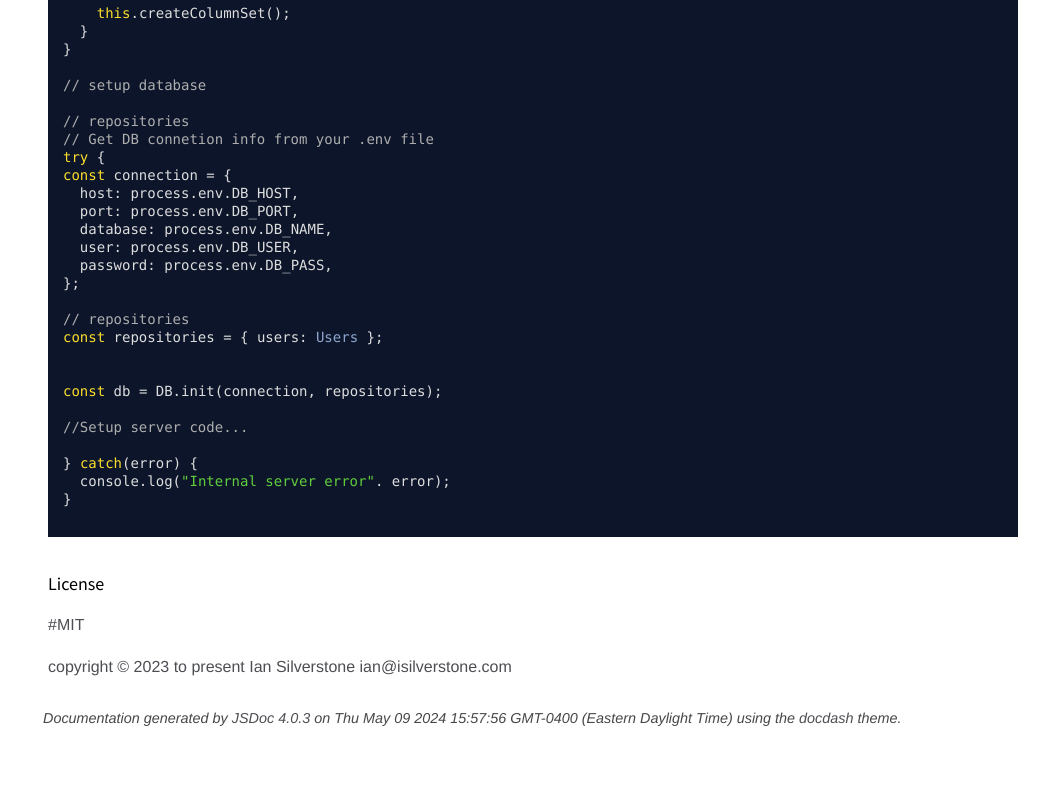
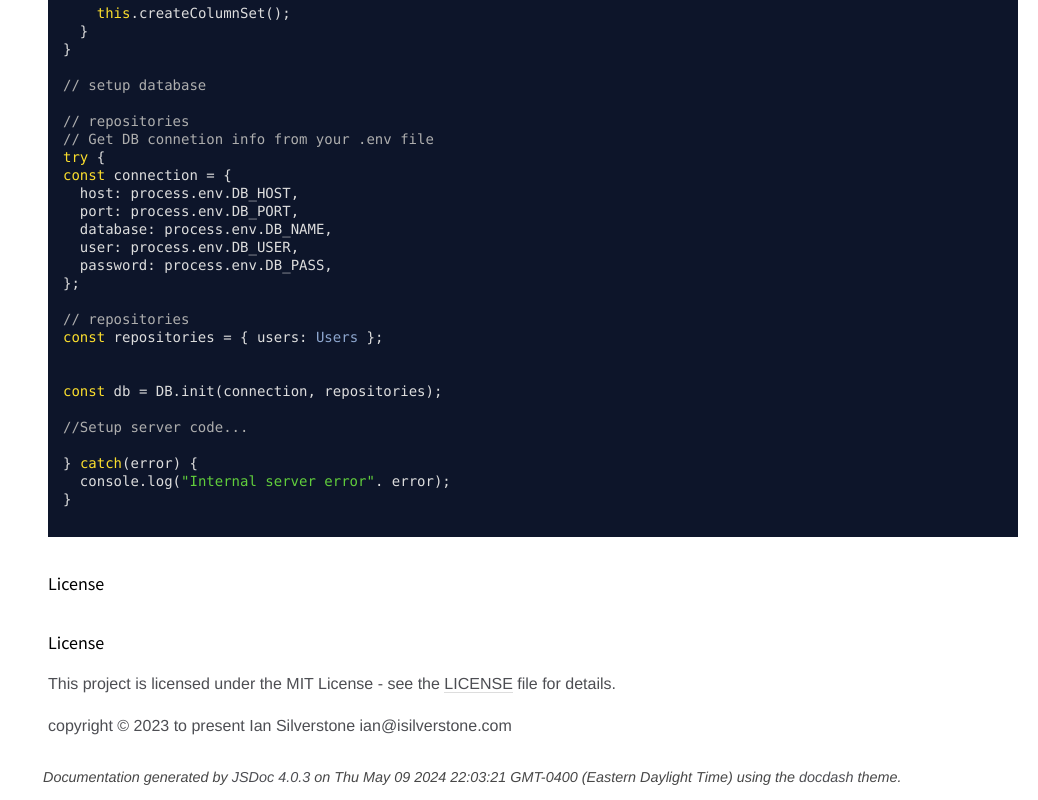
Before and after one commit to silverstone-i/nap-db, a website: page docs/index.html in a window 1280 px wide. Shown: the part 1485-2285 px from the top of the page, without its empty margins (242-1280 px from the left). Before the commit the page ends 2226 px from the top, so only its background shows below. Drawn offline with Linux system fonts and the light colour scheme.

Commit message:
chore: Update npm dependencies and remove unused jsdoc-baseline package

```diff
--- a/docs/index.html
+++ b/docs/index.html
@@ -138,7 +138,8 @@ const db = DB.init(connection, repositories);
 
 </code></pre>
 <h2>License</h2>
-<p>#MIT</p>
+<h2>License</h2>
+<p>This project is licensed under the MIT License - see the <a href="LICENSE">LICENSE</a> file for details.</p>
 <p>copyright © 2023 to present Ian Silverstone ian@isilverstone.com</p></article>
     </section>
 
@@ -154,7 +155,7 @@ const db = DB.init(connection, repositories);
 <br class="clear">
 
 <footer>
-    Documentation generated by <a href="https://github.com/jsdoc3/jsdoc">JSDoc 4.0.3</a> on Thu May 09 2024 15:57:56 GMT-0400 (Eastern Daylight Time) using the <a href="https://github.com/clenemt/docdash">docdash</a> theme.
+    Documentation generated by <a href="https://github.com/jsdoc3/jsdoc">JSDoc 4.0.3</a> on Thu May 09 2024 22:03:21 GMT-0400 (Eastern Daylight Time) using the <a href="https://github.com/clenemt/docdash">docdash</a> theme.
 </footer>
 
 <script>prettyPrint();</script>
--- a/package.json
+++ b/package.json
@@ -22,7 +22,6 @@
     "express": "^4.19.2",
     "jest": "^29.7.0",
     "jsdoc": "^4.0.2",
-    "jsdoc-baseline": "^0.1.5",
     "nodemon": "^3.1.0"
   },
   "files": [
```
Also changed, not shown: docs/ConnectionParameterError.html (+1 -1 lines), docs/DB.html (+1 -1 lines), docs/DB.js.html (+1 -1 lines), docs/DBError.html (+1 -1 lines), docs/Model.html (+1 -1 lines), docs/Model.js.html (+1 -1 lines), docs/RepositoriesParameterError.html (+1 -1 lines), docs/errors.js.html (+1 -1 lines), docs/global.html (+1 -1 lines), docs/schema.js.html (+1 -1 lines), 1 other file.
